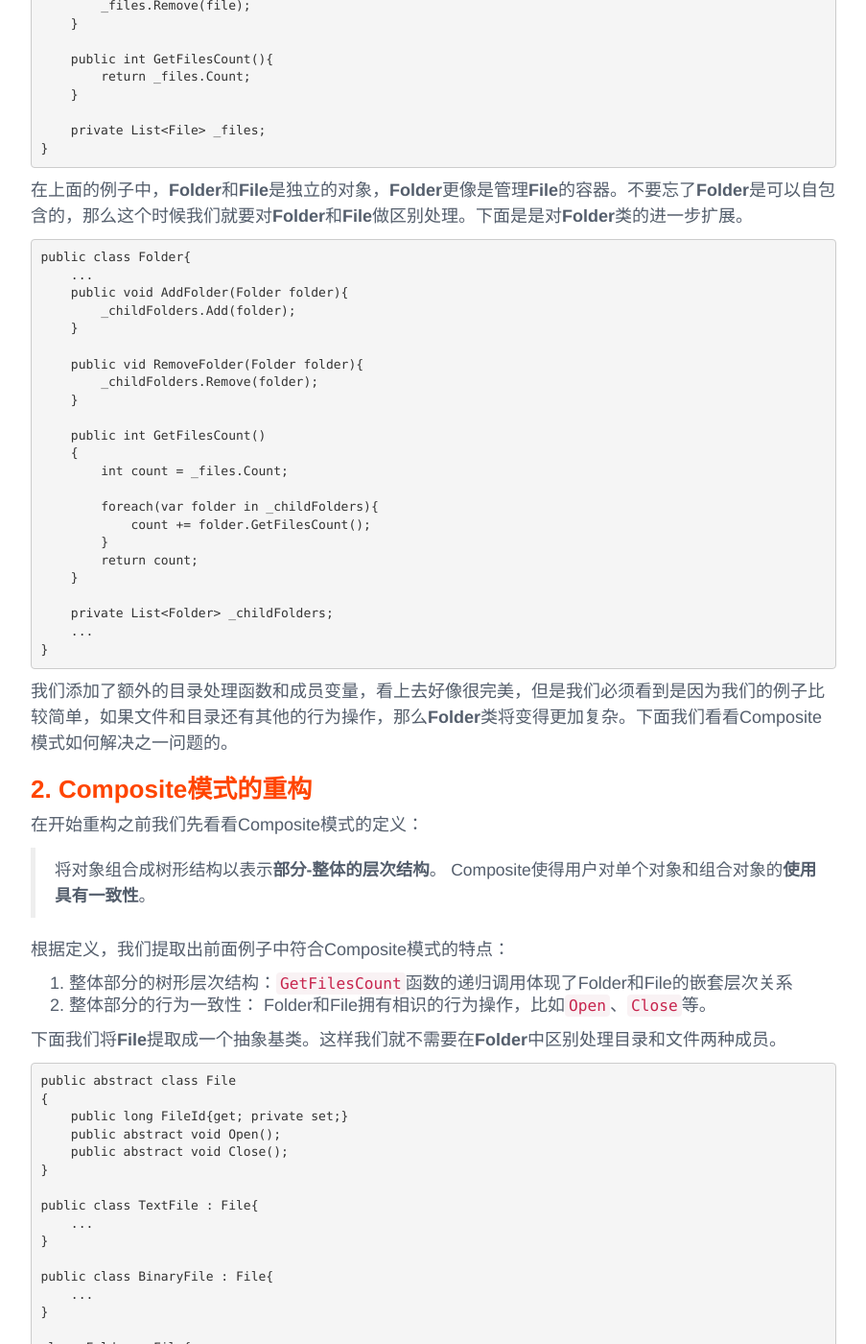
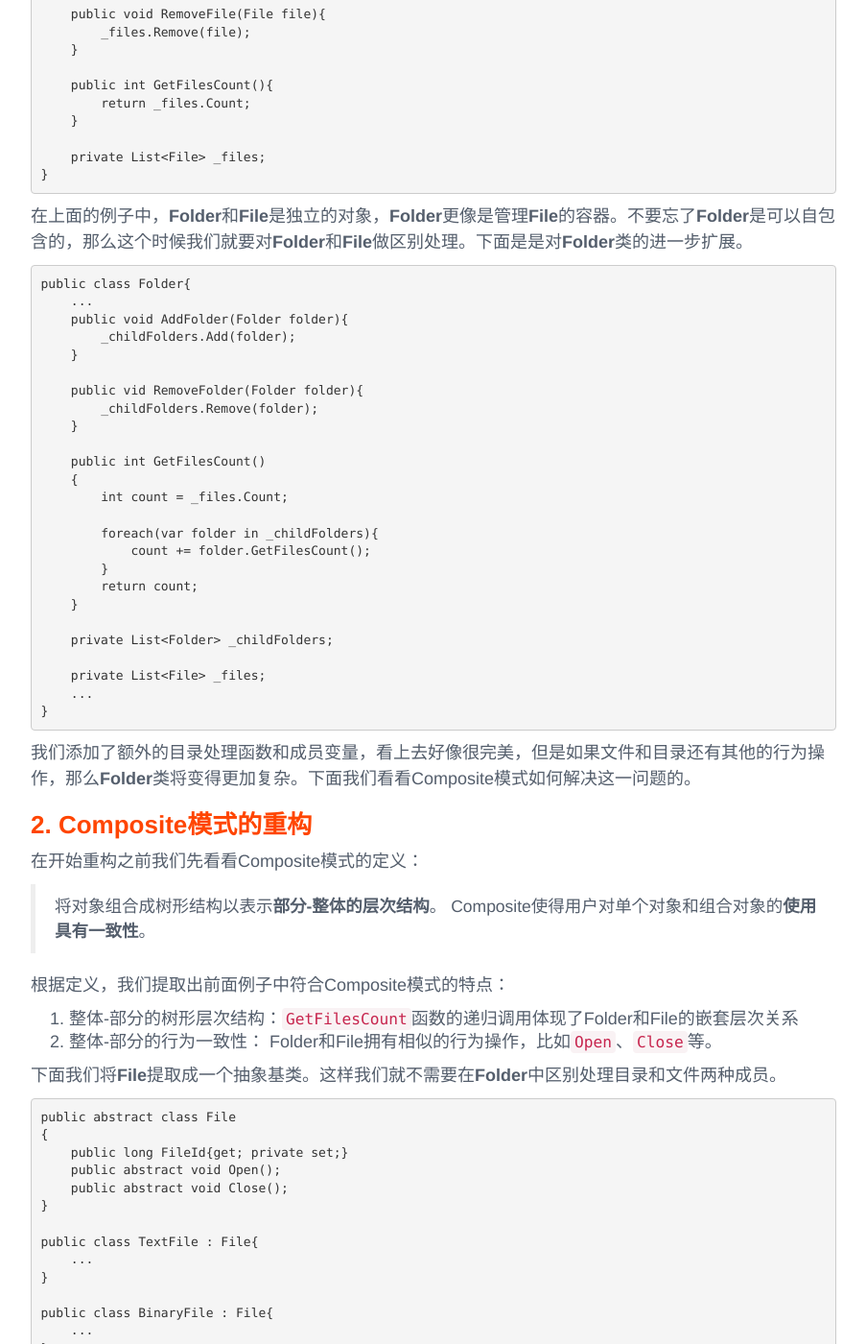
Before and after one commit to qunxi/qunxi.github.io, a Jekyll site: the page built from _posts/2017-06-18-design-pattern-composite.md, in a window 1280 px wide and 1400 px high, scrolled down 1314 px. Shown: the whole window at 96% size, without its empty margins (188-1091 px from the left). Built offline with Jekyll 4.4.1, drawn with Linux system fonts in a browser that asks for light colours; some of the changed text lies outside the part shown.

````diff
--- a/_posts/2017-06-10-design-pattern-composite.md
+++ b/_posts/2017-06-18-design-pattern-composite.md
@@ -89,10 +89,12 @@
     }
 
     private List<Folder> _childFolders;
+
+    private List<File> _files;
     ...
 }
 ```
-我们添加了额外的目录处理函数和成员变量，看上去好像很完美，但是我们必须看到是因为我们的例子比较简单，如果文件和目录还有其他的行为操作，那么**Folder**类将变得更加复杂。下面我们看看Composite模式如何解决之一问题的。
+我们添加了额外的目录处理函数和成员变量，看上去好像很完美，但是如果文件和目录还有其他的行为操作，那么**Folder**类将变得更加复杂。下面我们看看Composite模式如何解决这一问题的。
 
 
 # 2. Composite模式的重构
@@ -103,8 +105,8 @@
 
 根据定义，我们提取出前面例子中符合Composite模式的特点：
 
-1. 整体部分的树形层次结构：`GetFilesCount`函数的递归调用体现了Folder和File的嵌套层次关系
-2. 整体部分的行为一致性： Folder和File拥有相识的行为操作，比如`Open`、`Close`等。
+1. 整体-部分的树形层次结构：`GetFilesCount`函数的递归调用体现了Folder和File的嵌套层次关系
+2. 整体-部分的行为一致性： Folder和File拥有相似的行为操作，比如`Open`、`Close`等。
 
 下面我们将**File**提取成一个抽象基类。这样我们就不需要在**Folder**中区别处理目录和文件两种成员。
 
@@ -181,7 +183,7 @@
 }
 ```
 
-如何做到具体对象对客户来说更加透明？答案就在Composite的定义中，我们要做到不同层次对象的使用一致性，不论是目录还是文件。下面我们将`AddFile`、`RemoveFile`和`GetFilesCount`函数移到抽象类中，虽然这些函数对于文件来说好像有些不合理（文件如何添加文件...），但是有时默认的**空**行为，也未曾不是一个好的方法，因为一致的行为使得处理更加简单，而空方法也为带来任何的副作用。下面是Composite模式透明处理方式：
+如何做到具体对象对客户来说也是透明的？答案就在Composite的定义中，我们要做到不同层次对象的使用一致性，不论是目录还是文件。下面我们将`AddFile`、`RemoveFile`和`GetFilesCount`函数移到抽象类中，虽然这些函数对于文件来说好像有些不合理（文件如何添加文件...），但是有时默认的**空**行为，也未曾不是一个好的方法，因为一致的行为使得处理更加简单，而空方法也未带来任何的副作用。下面是Composite模式透明处理方式：
 
 ```
 public abstract class File{
@@ -237,8 +239,8 @@
 
 ![composite pattern](/post-images/2017_6_18_composite_pattern.png)
 
-现在代码使用更加简单了，没有了任何的`if`判断。客户在也不需要区分**Folder**还是**File**。当然任何的便利都不可能是免费的，它必须牺牲一些条件作为交换。比如抽象基类行为定义的膨胀；还有出于安全考虑，有些约束性的条件如果用户调用了，系统需要给出警告或提示，那么上面的空行为，显然是不满足需求的。所以设计其实就是一个平衡的过程，它没有对错，只有适不适合当前的场景。
+现在代码使用更加简单了，没有了任何的`if`判断。客户也不需要区分**Folder**和**File**。当然任何的便利都不可能是免费的，它必须牺牲一些条件作为交换。比如抽象基类行为定义的膨胀；还有出于安全考虑，一些约束性的条件需要系统给出警告或提示，那么上面的空行为，显然是不满足需求的。所以设计其实就是一个平衡的过程，它没有对错，只有适不适合当前的场景。
 
 # 后记
 
-Composite模式在类图结构上和[Decorator模式](https://qunxi.github.io/2017/05/25/design-pattern-decorator.html)非常相似，但是它们的目的完全不同。Decorator模式是为了在不添加新继承类的情况下动态给对象添加新的功能和职责。而Compsoite模式更强调的是嵌套层次对象统一的处理方式。
+Composite模式在类图结构上和[Decorator模式](https://qunxi.github.io/2017/05/25/design-pattern-decorator.html)非常相似，但是它们的目的完全不同。Decorator模式是为了在不添加新继承类的情况下动态给对象添加新的功能和职责。而Compsoite模式更强调的是嵌套层次对象的统一处理方式。
````
Also changed, not shown: other parts of _posts/2017-06-18-design-pattern-composite.md (+3 -3 lines), _posts/2017-06-28-block-chain.md (added, +89 -0 lines).
